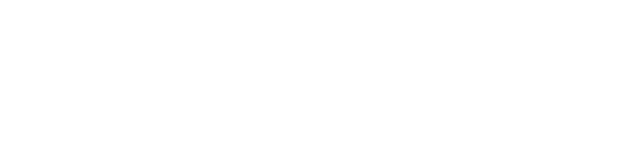
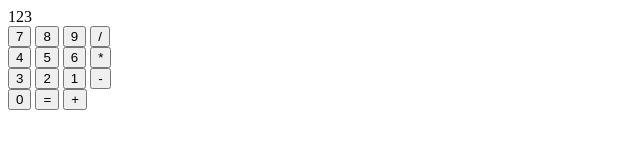
Before and after one commit to Flex58/calculator, a plain HTML site: page index.html in a window 1280 px wide. Shown: the whole page, without its empty margins (0-640 px from the left). Drawn offline with Linux system fonts and the light colour scheme.

Commit message:
create simple calculator interface

```diff
--- a/index.html
+++ b/index.html
@@ -8,6 +8,31 @@
     </head>
 
     <body>
-
+        <div id="container">
+            <div id="display">123</div>
+            <div class="row1">
+                <button class="number" id="7">7</button>
+                <button class="number" id="8">8</button>
+                <button class="number" id="9">9</button>
+                <button class="operator" id="/">/</button>
+            </div>
+            <div class="row2">
+                <button class="number" id="4">4</button>
+                <button class="number" id="5">5</button>
+                <button class="number" id="6">6</button>
+                <button class="operator" id="*">*</button>
+            </div>
+            <div class="row3">
+                <button class="number" id="3">3</button>
+                <button class="number" id="2">2</button>
+                <button class="number" id="1">1</button>
+                <button class="operator" id="-">-</button>
+            </div>
+            <div class="row4">
+                <button class="number" id="0">0</button>
+                <button class="operator" id="=">=</button>
+                <button class="operator" id="+">+</button>
+            </div>
+        </div>
     </body>
 </html>
```
